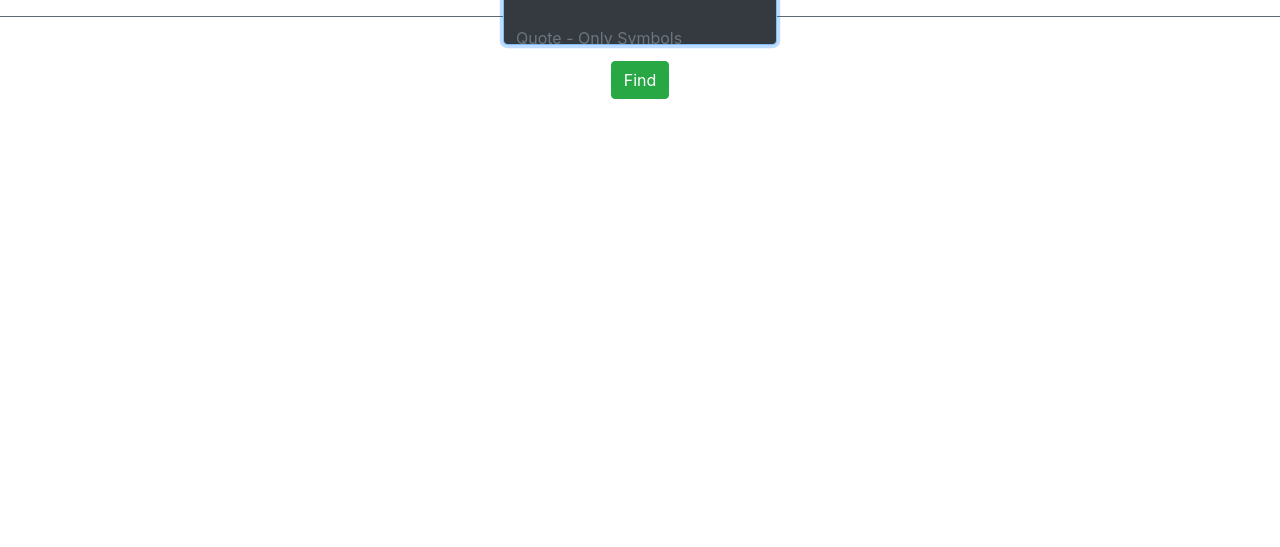
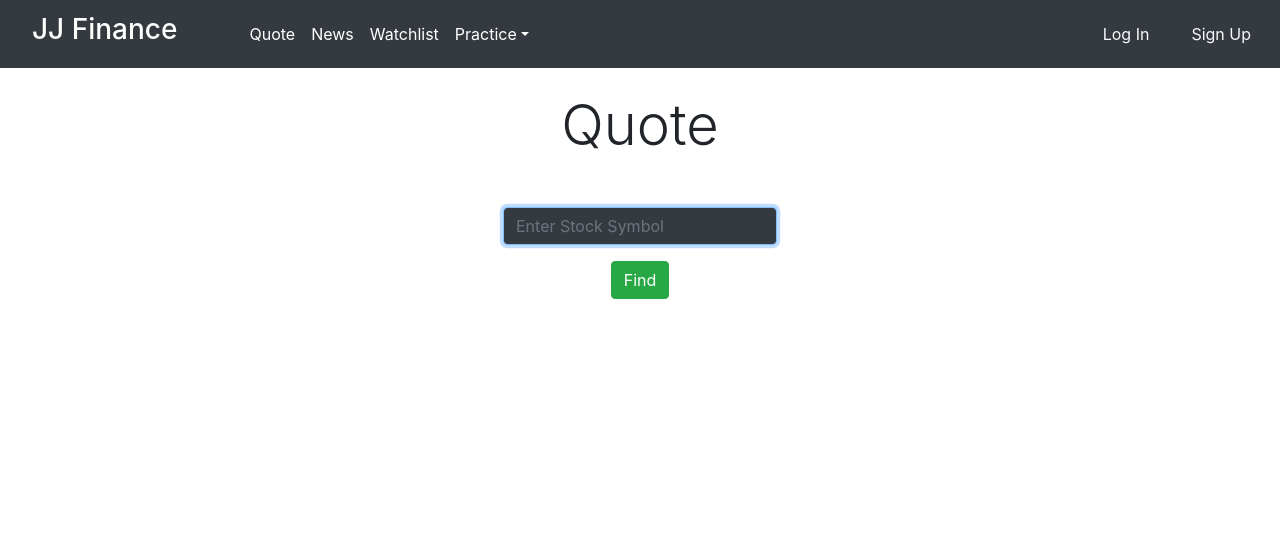
Before and after one commit to Siddharthajz/JJ-Finance, a Flask app: page /quote in a window 1280 px wide. Shown: the top 547 px of the page. Run offline with Flask 2, Linux system fonts and the light colour scheme; parts of the project's set-up code (start-up, migrations or seed data) failed here and were passed over; some libraries are stand-ins or nearby versions.

Commit message:
renamed portal to quote and make news seperate

```diff
--- a/static/quote.css
+++ b/static/quote.css
@@ -1,11 +1,13 @@
-.quoteSearch{
-    position: absolute;
-    left: 50%;
-    transform: translate(-50%, -50%);
+.table {
+    margin: 0 auto;
+    height: 50px;
+    width: 1180px;
+
 }
-/*
-.quoteSearch button{
-    position: absolute;
-    left: 50%;
-    transform: translate(-50%, -50%);
-} */
+
+.graph {
+    margin: 0 auto;
+    width: 1000px;
+
+
+}
--- a/templates/quote.html
+++ b/templates/quote.html
@@ -1,37 +1,50 @@
-<!doctype html>
-<html lang="en">
-    <head>
-        <link rel="stylesheet" href="https://stackpath.bootstrapcdn.com/bootstrap/4.5.0/css/bootstrap.min.css" integrity="sha384-9aIt2nRpC12Uk9gS9baDl411NQApFmC26EwAOH8WgZl5MYYxFfc+NcPb1dKGj7Sk" crossorigin="anonymous">
+{% extends "layout.html" %}
 
-        <script src="https://code.jquery.com/jquery-3.5.1.slim.min.js" integrity="sha384-DfXdz2htPH0lsSSs5nCTpuj/zy4C+OGpamoFVy38MVBnE+IbbVYUew+OrCXaRkfj" crossorigin="anonymous"></script>
-        <script src="https://cdn.jsdelivr.net/npm/popper.js@1.16.0/dist/umd/popper.min.js" integrity="sha384-Q6E9RHvbIyZFJoft+2mJbHaEWldlvI9IOYy5n3zV9zzTtmI3UksdQRVvoxMfooAo" crossorigin="anonymous"></script>
-        <script src="https://stackpath.bootstrapcdn.com/bootstrap/4.5.0/js/bootstrap.min.js" integrity="sha384-OgVRvuATP1z7JjHLkuOU7Xw704+h835Lr+6QL9UvYjZE3Ipu6Tp75j7Bh/kR0JKI" crossorigin="anonymous"></script>
+{% block css %}
+<link rel="stylesheet" type="text/css" href="/static/ticker.css">
 
-        <link href="/static/quote.css" rel="stylesheet">
-    </head>
+<link rel="stylesheet" type="text/css" href="/static/quote.css">
 
-<body>
-    <div class="quoteSearch mb-5">
+<!-- <link href="/static/quote.css" rel="stylesheet"> -->
+{% endblock %}
+
+{% block title %}Quote{% endblock %}
+
+{% block main %}
+
+<!-- THE TICKER TAPE - SCROLLER -->
+
+<!-- <div class="tcontainer mt-2"><div class="ticker-wrap bg-dark text-light"><div class="ticker-move">
+    <div class="ticker-item">JJ FINANCE</div>
+    <div class="ticker-item">JJ FINANCE</div>
+    <div class="ticker-item">JJ FINANCE</div>
+    <div class="ticker-item">JJ FINANCE</div>
+</div></div></div> -->
+
+
+<!-- QUOTE DIV -->
+
+<br>
+<h1 class="display-4">Quote</h1>
+
+<div>
+    <div class="quoteSearch mt-5">
         <h2 type="text"></h2>
-        <br>
-        <br>
         <form action="/quote" method="post">
             <div class="form-group">
-                <input autocomplete="off" autofocus class="form-control bg-dark text-light pt-5" name="Quote" placeholder="Quote - Only Symbols" type="text"/>
+                <input autocomplete="off" autofocus class="form-control bg-dark text-light" name="Quote" placeholder="Enter Stock Symbol" type="text"/>
             </div>
-            <div style="text-align:center">
-            <button class="btn btn-success text-center" type="Submit">Find</button>
+            <div class="button1 mt-2" style="text-align:center">
+            <button class="btn btn-success text-center mb-5" type="Submit">Find</button>
             </div>
         </form>
     </div>
 
 
-    <hr class="my-3 bg-secondary">
-
+<!-- TABLE -->
 
     <div>
     {% if symbolDict %}
-
     <table class="table table-striped table-dark">
         <thead>
           <tr>
@@ -47,19 +60,30 @@
         </thead>
         <tbody>
           <tr>
-            <th scope="row">{{ symbol }}</th>
-            <td>{{ symbolDict['High'] }}</td>
-            <td>{{ symbolDict['Low'] }}</td>
-            <td>{{ symbolDict['Open'] }}</td>
-            <td>{{ symbolDict['Close'] }}</td>
+            <th scope="row">{{ symbol.upper() }}</th>
+            <td>{{ symbolDict['High']|round(4, 'common') }}</td>
+            <td>{{ symbolDict['Low']|round(4, 'common') }}</td>
+            <td>{{ symbolDict['Open']|round(4, 'common') }}</td>
+            <td>{{ symbolDict['Close']|round(4, 'common') }}</td>
             <td>{{ symbolDict['Volume'] }}</td>
-            <td>{{ symbolDict['Adj Close'] }}</td>
+            <td>{{ symbolDict['Adj Close']|round(4, 'common') }}</td>
           </tr>
         </tbody>
     </table>
 
-    {% endif %}
+
+    <br>
+    <br>
+  </div>
+
+  <div class = "graph">
+    <!-- GRAPH -->
+
+      {% include "stockgraph.html" %}
     </div>
 
-</body>
-</html>
+
+    {% endif %}
+</div>
+
+{% endblock %}
```
Also changed, not shown: static/portal.css (deleted, +0 -36 lines), templates/portal.html (deleted, +0 -85 lines).
